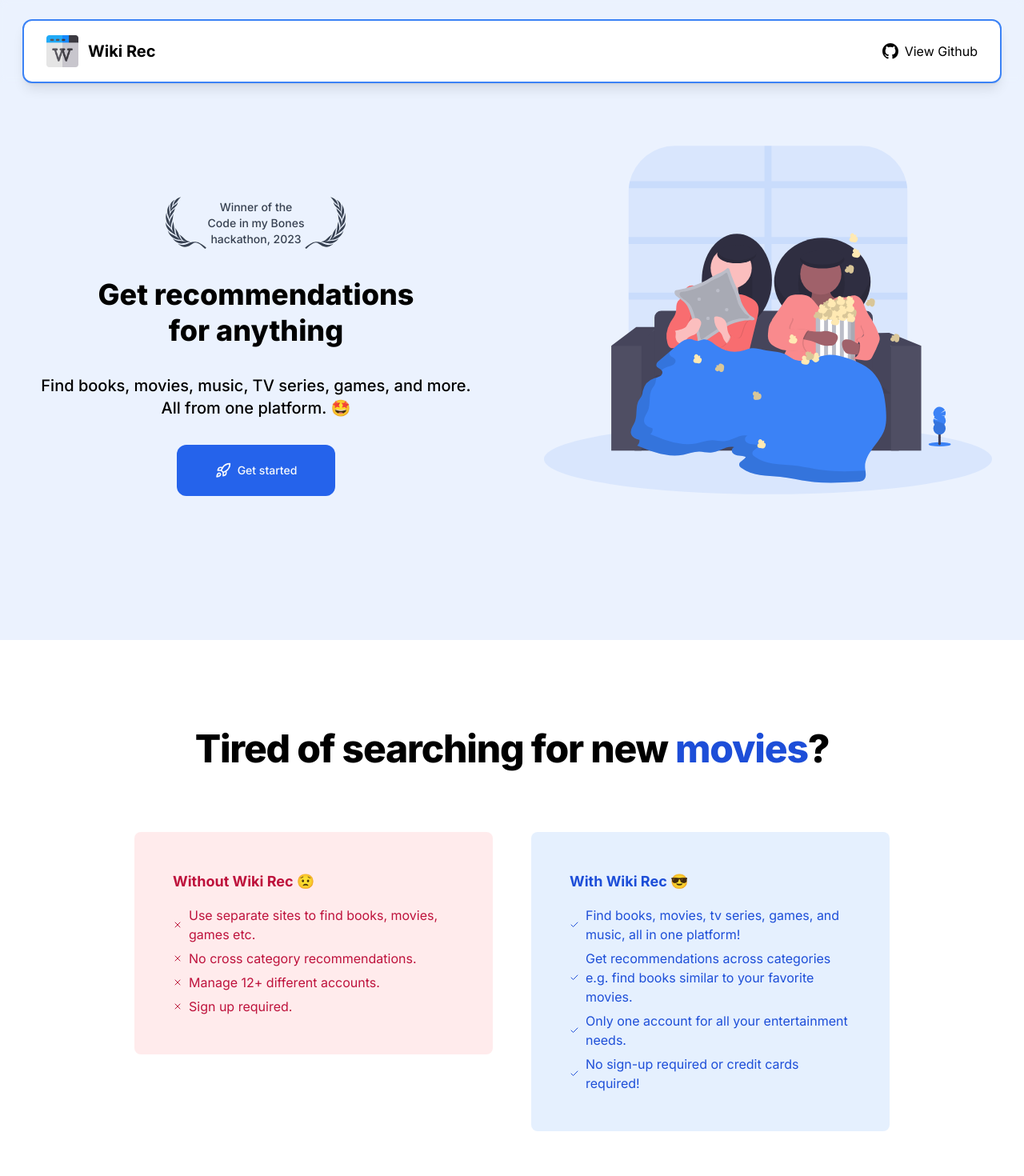
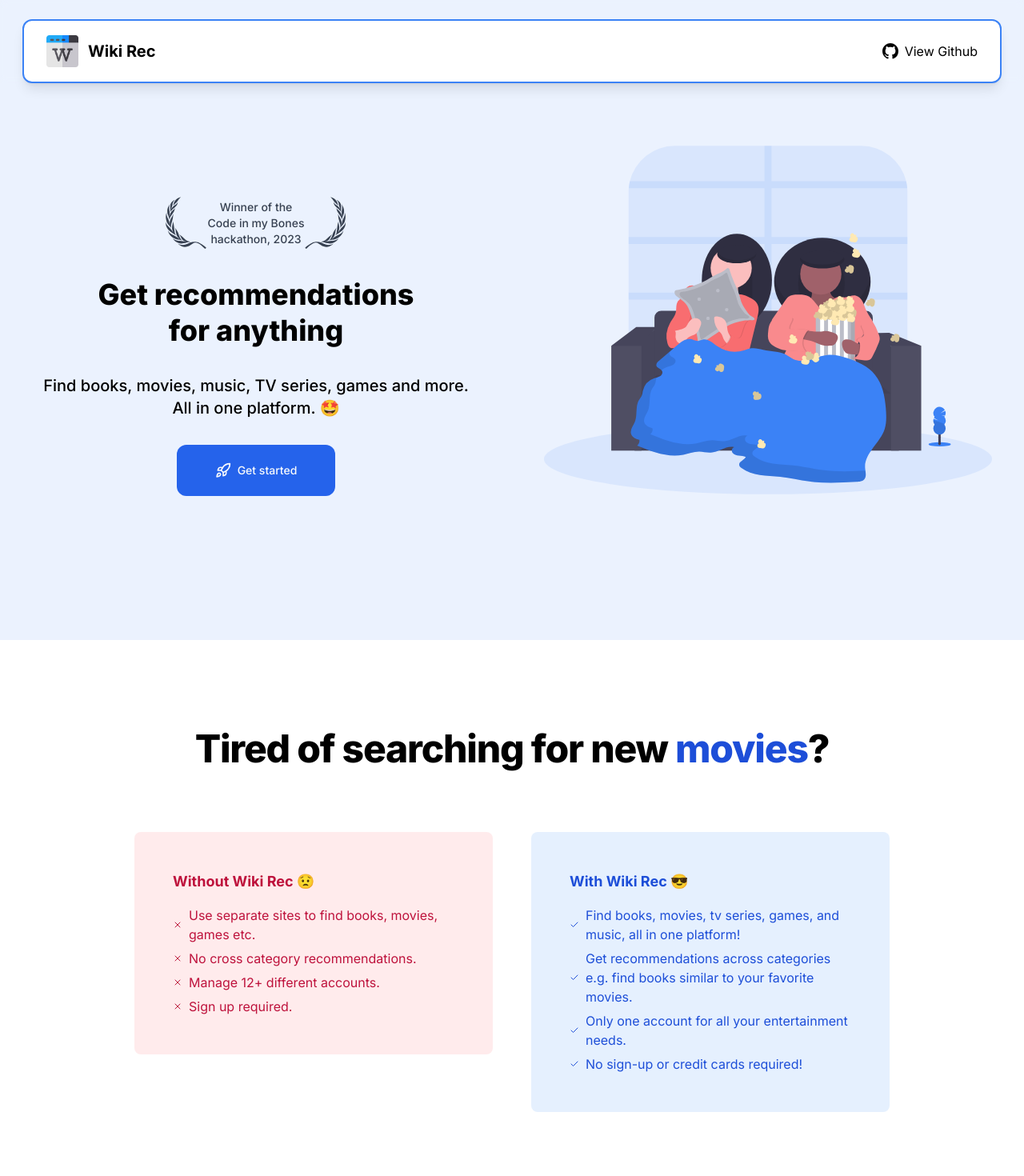
Before and after one commit to kz4killua/wikirec, a Next.js app in the folder frontend/: page / in a window 1280 px wide. Shown: the top 1470 px of the page at 80% size. Built offline with nearby package versions, Linux system fonts and the light colour scheme.

Commit message:
Modify home page copy.

```diff
--- a/frontend/src/app/page.tsx
+++ b/frontend/src/app/page.tsx
@@ -35,8 +35,8 @@
           Get recommendations <br /> for anything
         </h1>
         <h2 className="text-center text-xl font-medium">
-          Find books, movies, music, TV series, games, and more. <br />
-          All from one platform. 🤩
+          Find books, movies, music, TV series, games and more. <br />
+          All in one platform. 🤩
         </h2>
         <div>
           <Button className="px-12 h-16 rounded-xl">
@@ -163,7 +163,7 @@
             </li>
             <li className="flex gap-2 items-center">
               <Check className="shrink-0" size={12} />
-              No sign-up required or credit cards required!
+              No sign-up or credit cards required!
             </li>
           </ul>
         </div>
```
